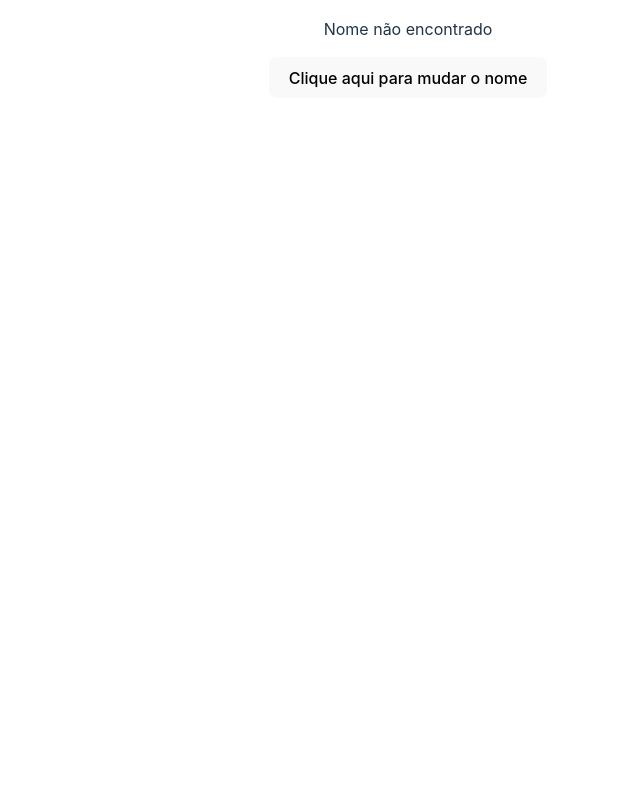
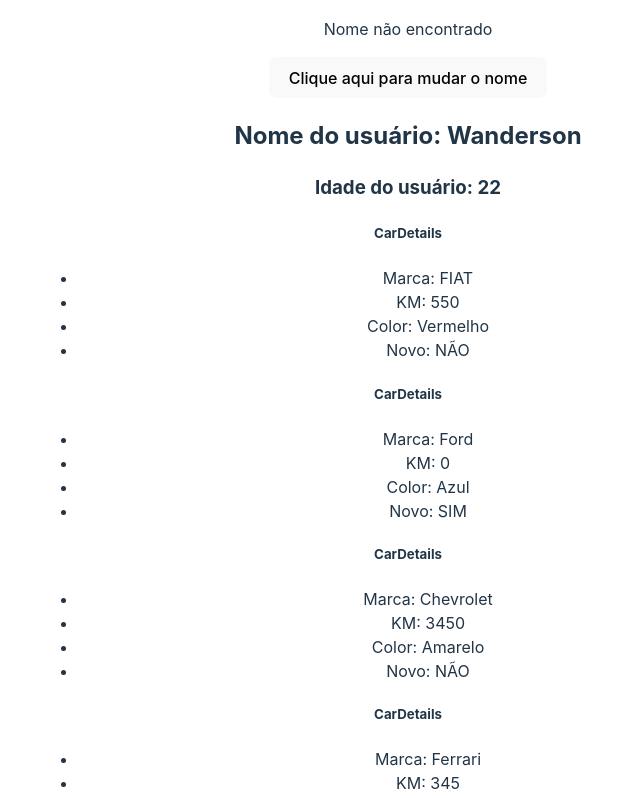
Before and after one commit to wandersonst7/estudos-reactjs, a React (Vite) app in the folder avancandoNoReact/: page / in a window 1280 px wide. Shown: the part 1842-2640 px from the top of the page, without its empty margins (232-872 px from the left). Before the commit the page ends 2472 px from the top, so only its background shows below. Built offline with nearby package versions, Linux system fonts and the light colour scheme.

Commit message:
Renderização de lista em componente

```diff
--- a/avancandoNoReact/src/App.jsx
+++ b/avancandoNoReact/src/App.jsx
@@ -3,8 +3,20 @@ import City from './assets/city.jpg'
 import ManageData from './components/ManageData'
 import ListRender from './components/ListRender'
 import ConditionalRender from './components/ConditionalRender'
+import ShowUserName from './components/ShowUserName'
+import CarDetails from './components/CarDetails'
 
 function App() {
+
+  const idade = 22;
+
+  const cars = [
+    {id: 1, brand: "Ferrari", km: 345, color: "Amarelo", newCar:false },
+    {id: 2, brand: "KIA", km: 0, color: "Amarelo", newCar:true },
+    {id: 3, brand: "Audi", km: 345, color: "Amarelo", newCar:false },
+    {id: 4, brand: "FIAT", km: 34523, color: "Amarelo", newCar:false },
+    {id: 5, brand: "Ford", km: 0, color: "Amarelo", newCar:true },
+  ]
 
   return (
     <>
@@ -20,6 +32,17 @@ function App() {
       <ManageData />
       <ListRender />
       <ConditionalRender />
+      <ShowUserName name="Wanderson" age={idade}/>
+      {/* Renderizando vários componentes */}
+      <CarDetails brand="FIAT" km="550" color="Vermelho" newCar={false}/>
+      <CarDetails brand="Ford" km="0" color="Azul" newCar={true}/>
+      <CarDetails brand="Chevrolet" km="3450" color="Amarelo" newCar={false}/>
+       {/* Renderizando vários componentes através de um array de objetos*/}
+       {
+        cars.map( (car) => (
+          <CarDetails brand={car.brand} km={car.km} color={car.color} newCar={car.newCar} />
+        ) )
+       }
     </>
   )
 }
--- /dev/null
+++ b/avancandoNoReact/src/components/CarDetails.jsx
@@ -0,0 +1,19 @@
+import React from 'react'
+
+const CarDetails = ({brand, km, color, newCar}) => {
+  return (
+    <div>
+        <h5>CarDetails</h5>
+        <ul>
+            <li>Marca: {brand}</li>
+            <li>KM: {km}</li>
+            <li>Color: {color}</li>
+            {
+                newCar === true ? (<li>Novo: SIM</li>) : (<li>Novo: NÃO</li>)
+            }
+        </ul>
+    </div>
+  )
+}
+
+export default CarDetails
--- /dev/null
+++ b/avancandoNoReact/src/components/ShowUserName.jsx
@@ -0,0 +1,23 @@
+import React from 'react'
+
+// Utilizando props
+// const ShowUserName = (props) => {
+//   return (
+//     <div>
+//         <h2>Nome do usuário: {props.name}</h2>
+//         <h3>Idade do usuário: {props.age}</h3>
+//     </div>
+//   )
+// }
+
+// Utilizando Destructuring
+const ShowUserName = ({name, age}) => {
+      return (
+        <div>
+            <h2>Nome do usuário: {name}</h2>
+            <h3>Idade do usuário: {age}</h3>
+        </div>
+      )
+    }
+
+export default ShowUserName
```
